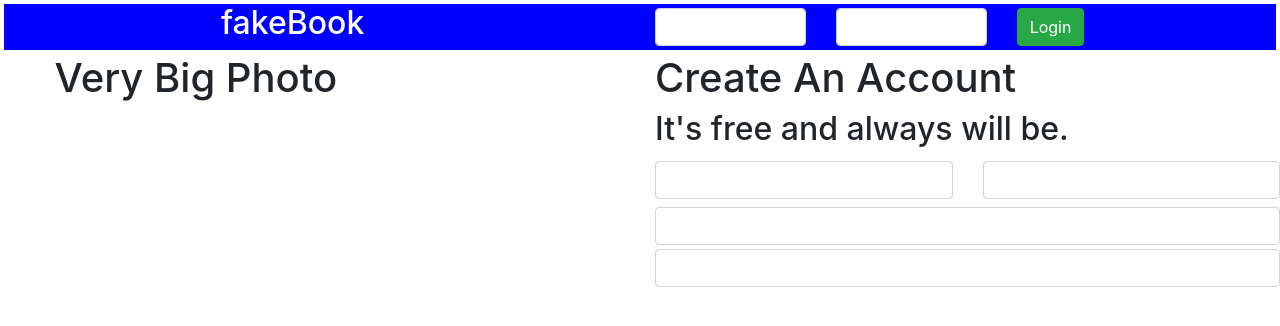
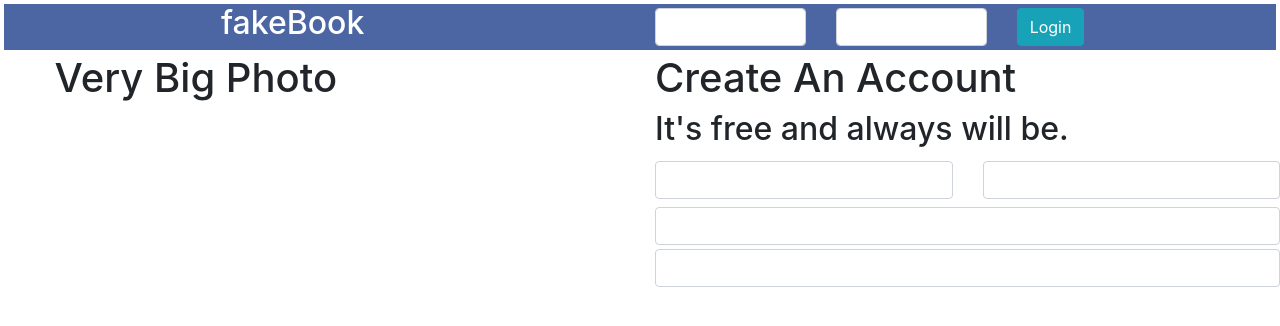
Before and after one commit to DUDEdsb/firstAngularApp, an Angular app: page / in a window 1280 px wide. Shown: the top 326 px of the page. Built offline with nearby package versions, Linux system fonts and the light colour scheme.

Commit message:
fake facebook top color changed

```diff
--- a/src/app/topbar/topbar.component.html
+++ b/src/app/topbar/topbar.component.html
@@ -1,4 +1,4 @@
-<div style="background-color:blue; margin:4px; border: 8px">
+<div style="background-color:#4c66a4; margin:4px; border: 8px">
   <div class="row">
     <div class="col-2"></div>
     <div class="col-2 text-white"><h2>fakeBook</h2></div>
@@ -11,7 +11,7 @@
         <div class="col-4">
           <app-input-box class="d-inline"></app-input-box>
         </div>
-        <div class="col-2"><button class="btn btn-success" style="margin:4px 0px">Login</button></div>
+        <div class="col-2"><button class="btn btn-info" style="margin:4px 0px">Login</button></div>
         <div class="col-2"></div>
       </div>
     </div>
```
Also changed, not shown: 1 other file (tests, documents, lock files or other folders).
